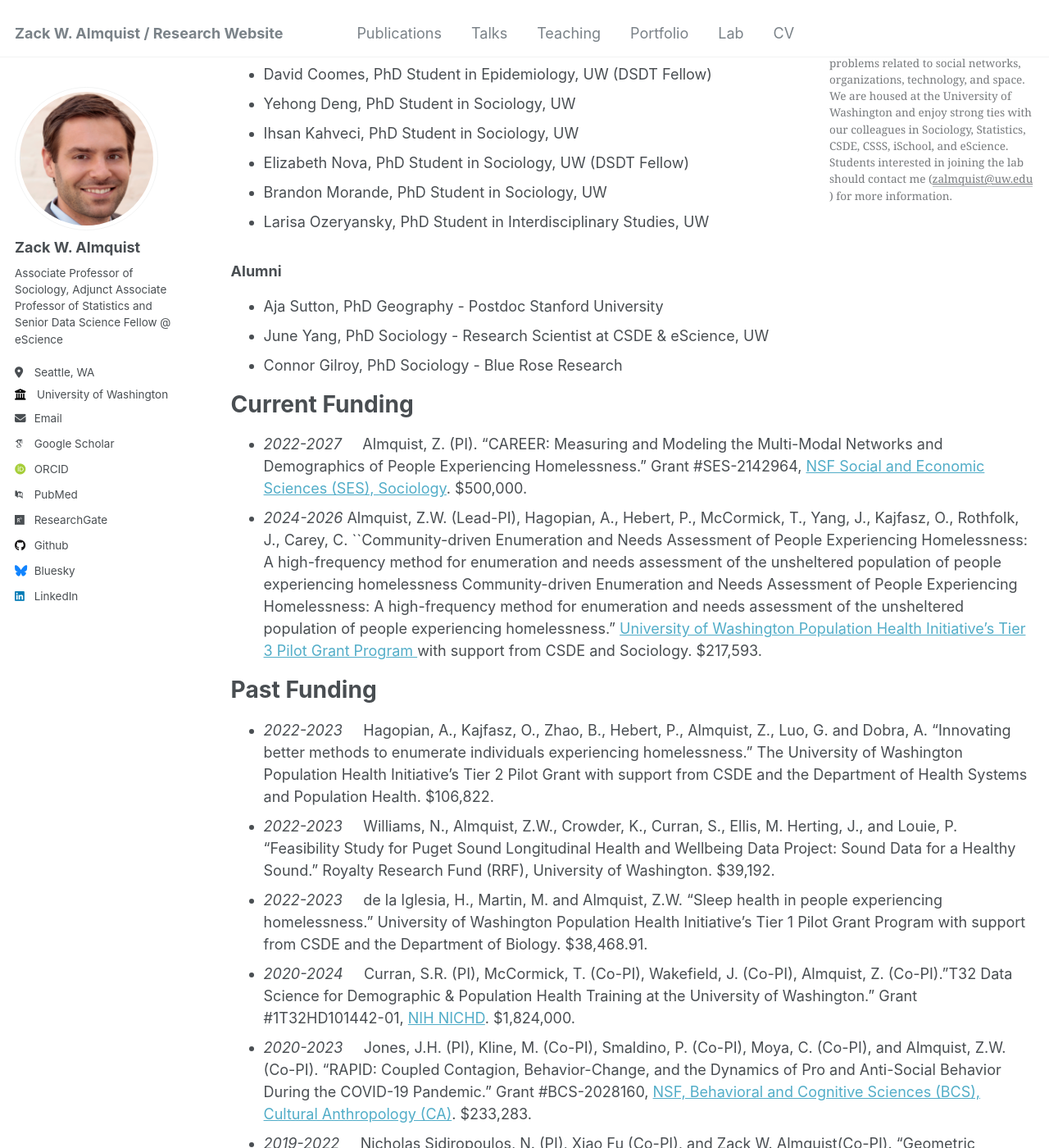
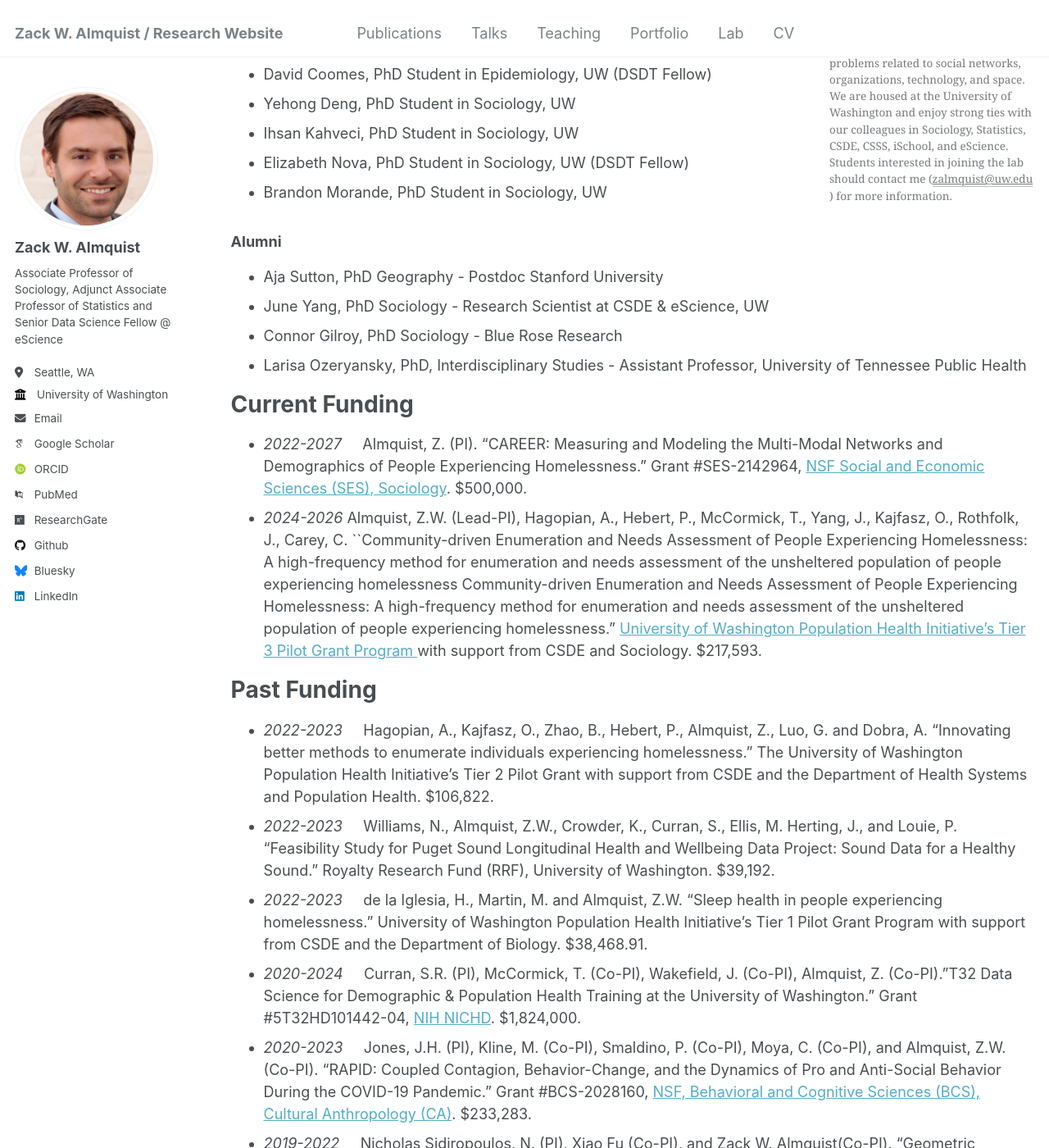
Before and after one commit to zalmquist/zalmquist.github.io, a Jekyll site: the page built from _pages/lab.md, in a window 1280 px wide and 1400 px high, scrolled down 342 px. Shown: the whole window at 82% size. Built offline with Jekyll 4.4.1, drawn with Linux system fonts in a browser that asks for light colours; some web fonts are replaced.

Commit message:
Update lab.md

```diff
--- a/_pages/lab.md
+++ b/_pages/lab.md
@@ -32,13 +32,13 @@ People
 * Ihsan Kahveci, PhD Student in Sociology, UW
 * Elizabeth Nova, PhD Student in Sociology, UW (DSDT Fellow)
 * Brandon Morande, PhD Student in Sociology, UW
-* Larisa Ozeryansky, PhD Student in Interdisciplinary Studies, UW
 
 ### Alumni
 
 * Aja Sutton, PhD Geography - Postdoc Stanford University
 * June Yang, PhD Sociology - Research Scientist at CSDE & eScience, UW
 * Connor Gilroy, PhD Sociology - Blue Rose Research
+* Larisa Ozeryansky, PhD, Interdisciplinary Studies - Assistant Professor, University of Tennessee Public Health
 
 Current Funding
 ===
@@ -53,7 +53,7 @@ Past Funding
 * *2022-2023* &nbsp; &nbsp; Hagopian, A., Kajfasz, O., Zhao, B., Hebert, P., Almquist, Z., Luo, G. and Dobra, A. “Innovating better methods to enumerate individuals experiencing homelessness.” The University of Washington Population Health Initiative’s Tier 2 Pilot Grant with support from CSDE and the Department of Health Systems and Population Health. $106,822.
 * *2022-2023*  &nbsp; &nbsp; Williams, N., Almquist, Z.W., Crowder, K., Curran, S., Ellis, M. Herting, J., and Louie, P. “Feasibility Study for Puget Sound Longitudinal Health and Wellbeing Data Project: Sound Data for a Healthy Sound.” Royalty Research Fund (RRF), University of Washington. $39,192.
 * *2022-2023*  &nbsp; &nbsp; de la Iglesia, H., Martin, M. and Almquist, Z.W. “Sleep health in people experiencing homelessness.” University of Washington Population Health Initiative’s Tier 1 Pilot Grant Program with support from CSDE and the Department of Biology. $38,468.91.
-* *2020-2024* &nbsp; &nbsp; Curran, S.R. (PI), McCormick, T. (Co-PI), Wakefield, J. (Co-PI), Almquist, Z. (Co-PI)."T32 Data Science for Demographic & Population Health Training at the University of Washington." Grant \#1T32HD101442-01, [NIH NICHD](https://reporter.nih.gov/search/QJR-T7s59EKdjpEKXJpfiQ/project-details/9934811). $1,824,000.
+* *2020-2024* &nbsp; &nbsp; Curran, S.R. (PI), McCormick, T. (Co-PI), Wakefield, J. (Co-PI), Almquist, Z. (Co-PI)."T32 Data Science for Demographic & Population Health Training at the University of Washington." Grant \#5T32HD101442-04, [NIH NICHD](https://reporter.nih.gov/search/QJR-T7s59EKdjpEKXJpfiQ/project-details/9934811). $1,824,000.
 * *2020-2023* &nbsp; &nbsp; Jones, J.H. (PI),  Kline, M.  (Co-PI), Smaldino, P.  (Co-PI), Moya, C.  (Co-PI),  and Almquist, Z.W. (Co-PI). "RAPID: Coupled Contagion, Behavior-Change, and the Dynamics of Pro and Anti-Social Behavior During the COVID-19 Pandemic." Grant \#BCS-2028160, [NSF, Behavioral and Cognitive Sciences (BCS), Cultural Anthropology (CA)](https://www.nsf.gov/awardsearch/showAward?AWD_ID=2028160). $233,283.
 * *2019-2022* &nbsp; &nbsp; Nicholas Sidiropoulos, N. (PI), Xiao Fu (Co-PI), and Zack W. Almquist(Co-PI). “Geometric Factorization Tools for Community Mining” Award \#W911NF-19-1-0407, [Army Research Office](http://www.arl.army.mil/www/default.cfm?page=29). $550,000.
 * *2014-2017* &nbsp; &nbsp; Zack W. Almquist (PI). "Scalable Temporal Network Models with Population Dynamics: Estimation, Simulation, and Prediction." Award #W911NF-14-1-0577, Young Investigator Program, [Army Research Office](http://www.arl.army.mil/www/default.cfm?page=29). $146,079.
```
